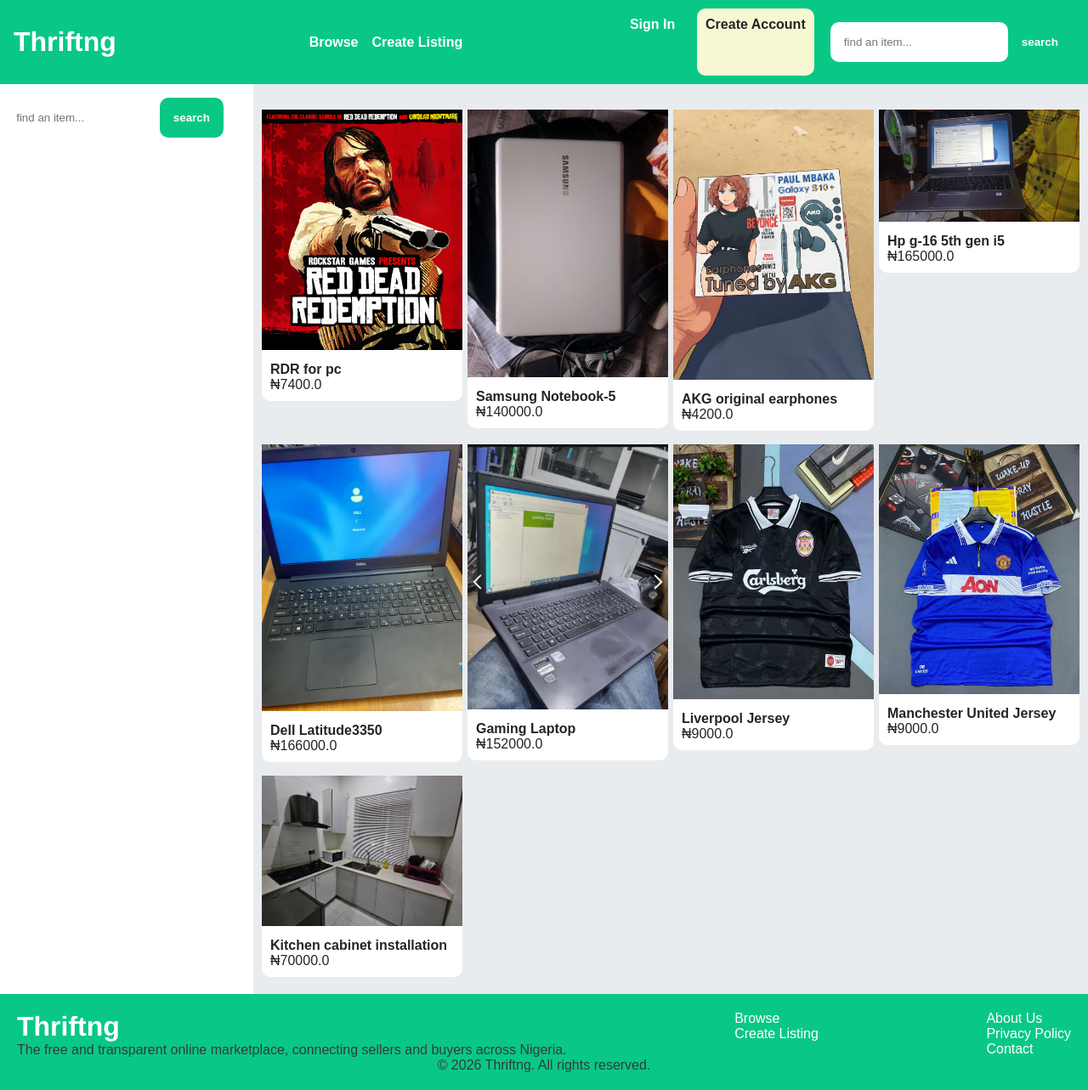
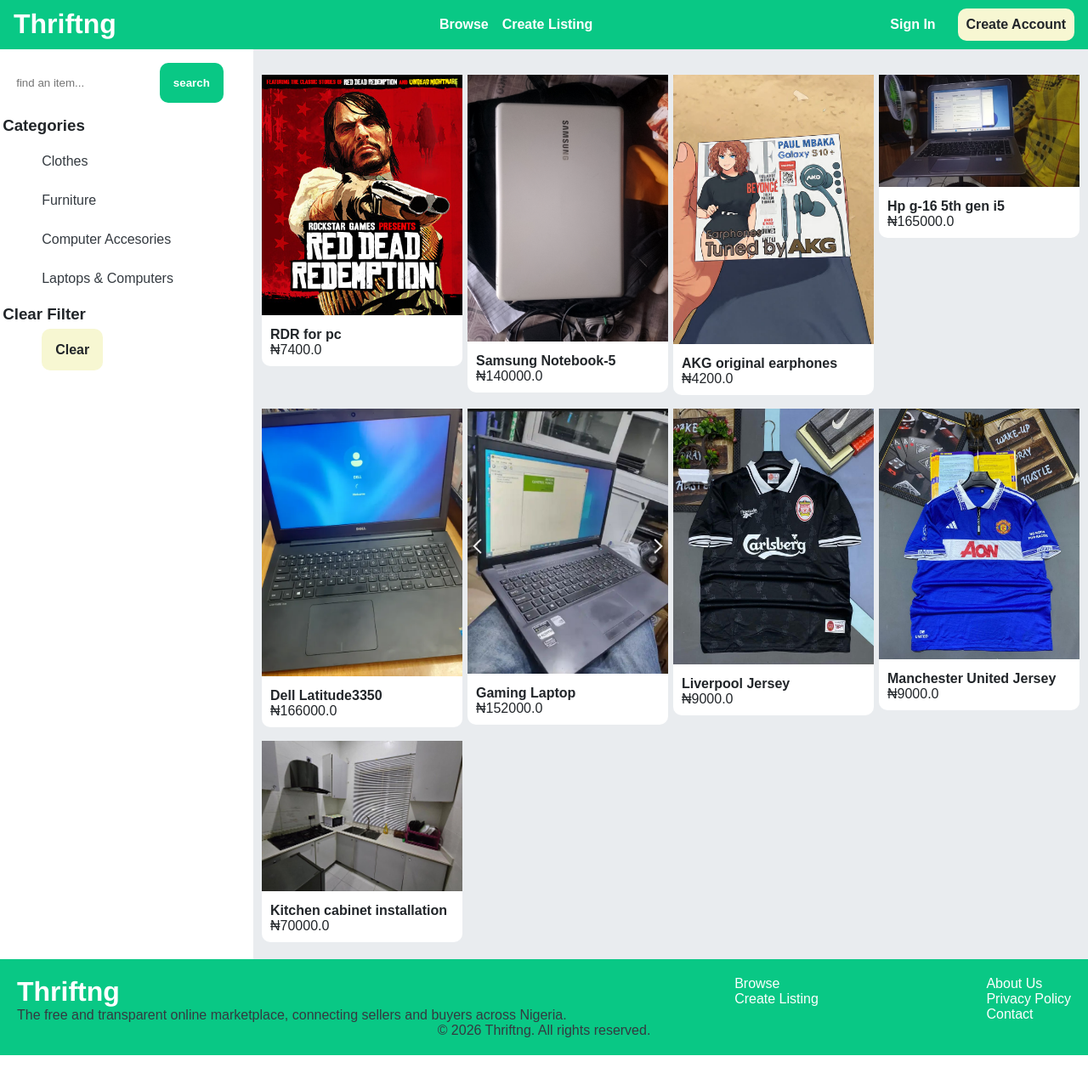
Before and after one commit to KingKunt4/online-marketplace, a Django app: page /items/ in a window 1280 px wide. Shown: the whole page at 85% size. After the commit the page ends 1242 px from the top, so only its background shows below. Run offline with Django 5.2, Linux system fonts and the light colour scheme; data comes from the database, SQL or seed files in the repository; both versions use the stored data as it was after the commit.

Commit message:
added search function and filter. Mobile styling needs work.

```diff
--- a/core/static/style.css
+++ b/core/static/style.css
@@ -224,31 +224,33 @@ footer .logo p{ text-align: initial;}
     border: none;
     border-radius: 10px;
 }
-.mobile-filter{
-    padding: 1rem 0.2rem;
+.category-filter{
+    margin: 1rem 0;
 }
-.search-bar form{
-    display: flex;
-    flex-wrap: nowrap;
+
+.filter ul{
+    list-style: none;
+    margin: none;
+}
+.filter ul li {
     width: 100%;
-    justify-content: space-between;
-}
-.search-bar input{
-    width: 80%;
-    padding: 1rem;
-    border: none;
+    margin: 1rem 0;
+    padding: 6px;
     border-radius: 10px;
 }
-.search-btn{
-    display: inline;
+.clear-filter{
+    margin: 1rem 0;
+}
+.clear-filter a{
     padding: 1rem;
+    border-radius: 10px;
+    background-color: var(--color-secondary);
+    color: var(--color-text-main);
     font-weight: 700;
-    background-color: var(--color-primary);
-    color: var(--color-text-on-primary);
-    border: none;
-    border-radius: 10px;
 }
-
+.mobile-filter{
+    display: none;
+}
 @media(max-width: 768px){
     .hamburger{
         display: block;
--- a/core/templates/base.html
+++ b/core/templates/base.html
@@ -43,6 +43,15 @@
                         <a href="{% url 'core:signup' %}" class="btn-sign-up">Create Account</a>
                     {% endif %}
                     <div class="mobile-filter">
+                        <div class="category-filter">
+                            <ul>
+                                {% for category in categories %}
+                                    <li {% if category.id == category_id %}style="background-color: #e9ecef; "{% endif %}>
+                                        <a href="{% url 'item:index' %}?query={{ query }}&category={{ category.id }}">{{ category }}</a>
+                                    </li>
+                                {% endfor %}
+                            </ul>
+                        </div>
                         <div class="search-bar">
                             <form method="GET" action="{% url 'item:index' %}">
                                 <input name="query" type="text" value="{{ query }}" placeholder="find an item...">
--- a/item/templates/item/index.html
+++ b/item/templates/item/index.html
@@ -10,7 +10,26 @@
                     <button class="search-btn" type="submit">search</button>
                 </form>
             </div>
-        </div>
+                <div class="category-filter">
+                    <h3>Categories</h3>
+                    <ul>
+                        {% for category in categories %}
+                            <li {% if category.id == category_id %}style="background-color: #e9ecef; "{% endif %}>
+                                <a href="{% url 'item:index' %}?query={{ query }}&category={{ category.id }}">{{ category }}</a>
+                            </li>
+                        {% endfor %}
+                    </ul>
+                </div>
+
+                <div class="clear-filter">
+                    <h3>Clear Filter</h3>
+                    <ul>
+                        <li>
+                            <a href="{% url 'item:index' %}">Clear</a>
+                        </li>
+                    </ul>
+                </div>
+            </div>
 
         <div class="items">
             <div class="item-space">
--- a/item/views.py
+++ b/item/views.py
@@ -1,14 +1,26 @@
 from django.shortcuts import render, get_object_or_404, redirect
 from django.contrib.auth.decorators import login_required
+from django.db.models import Q
 
-from .models import Item
+from .models import Item, Category
 from .forms import newItemForm, editItemForm
 
 def index(request):
+    query = request.GET.get('query', '')
     item = Item.objects.filter(is_sold=False)
+    category = Category.objects.all()
+    category_id = request.GET.get('category', 0)
+
+    if category_id:
+        item = item.filter(category_id=category_id)
+    if query:
+        item = item.filter(Q(name__icontains=query)|Q(description__icontains=query))
 
     return render(request, 'item/index.html', {
         'item':item,
+        'query':query,
+        'categories':category,
+        'category_id': int(category_id)
     })
 
 def detail(request, pk):
```
Also changed, not shown: other parts of core/static/style.css (+35 -0 lines), db.sqlite3.
